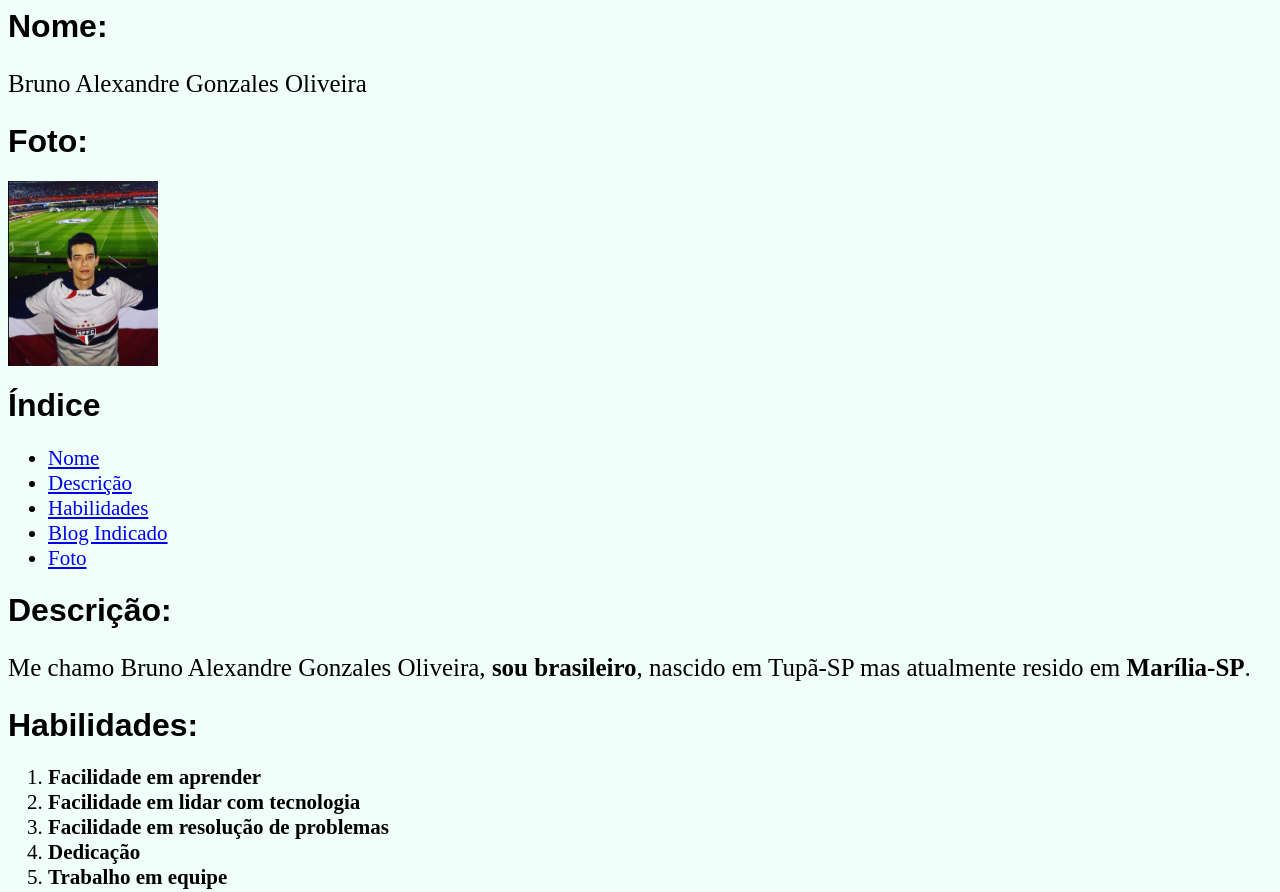
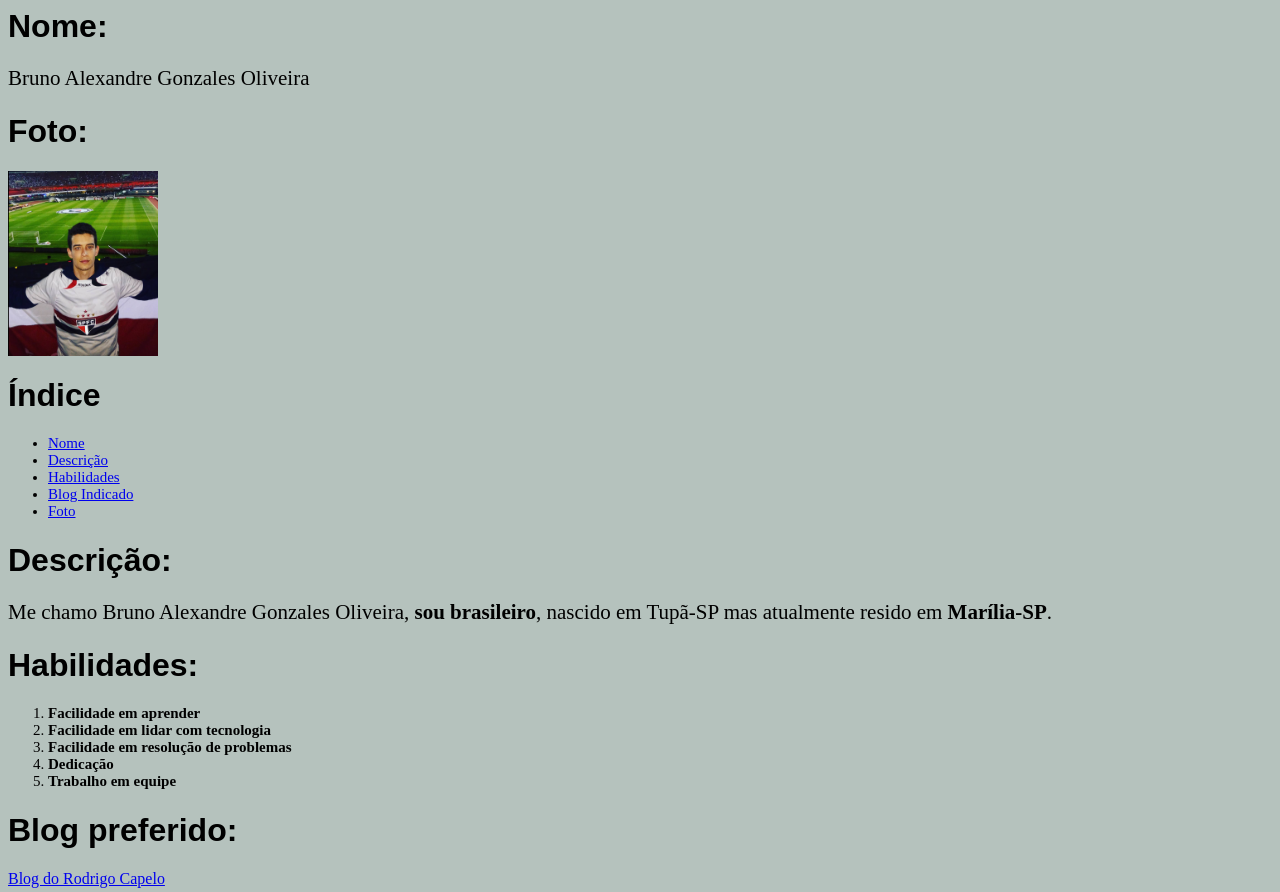
Before and after one commit to Brngonzales/Brngonzales.github.io, a plain HTML site: page index.html in a window 1280 px wide. Shown: the top 892 px of the page. Drawn offline with Linux system fonts and the light colour scheme.

Commit message:
Mudança cor do background

```diff
--- a/style.css
+++ b/style.css
@@ -1,12 +1,12 @@
 body{
-    background-color: rgb(241, 255, 250);
+    background-color: rgb(181, 194, 189);
 }
 h1 {
     font-family: 'Montserrat', sans-serif;
 }
 li{
+    font-size: 15px;
+}
+p{
     font-size: 21px;
 }
-p{
-    font-size: 25px;
-}
```
